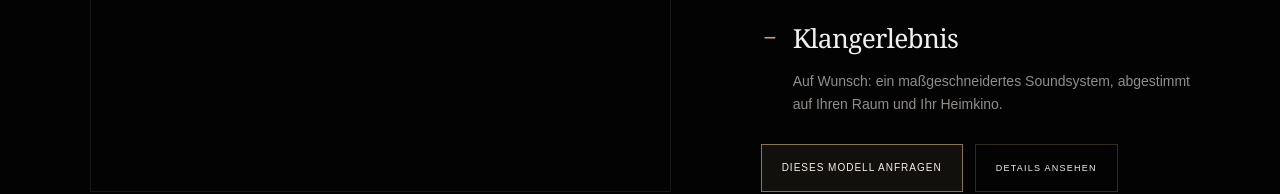
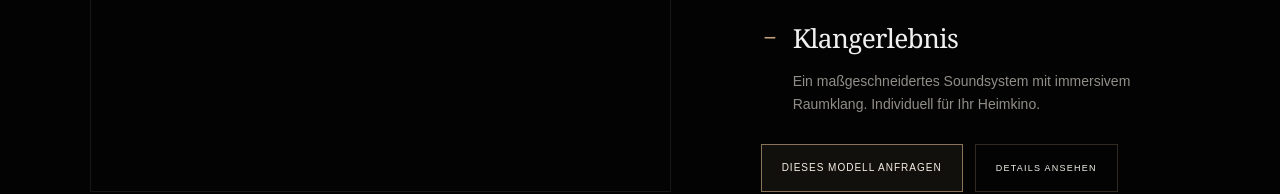
Before and after one commit to dennis-glaser-coder/cinema-n7, a Next.js app: page /produkte in a window 1280 px wide. Both pictures are taken after a click on the heading "Klangerlebnis". Shown: the part 1463-1657 px from the top of the page. Built offline with nearby package versions, Linux system fonts and the light colour scheme; no server answers.

Commit message:
Refine tailored immersive sound experience copy

```diff
--- a/components/product-sound-details.tsx
+++ b/components/product-sound-details.tsx
@@ -6,8 +6,8 @@ export default function ProductSoundDetails() {
         Klangerlebnis
       </summary>
       <p>
-        Auf Wunsch: ein maßgeschneidertes Soundsystem, abgestimmt auf Ihren Raum
-        und Ihr Heimkino.
+        Ein maßgeschneidertes Soundsystem mit immersivem Raumklang.
+        Individuell für Ihr Heimkino.
       </p>
     </details>
   );
```
